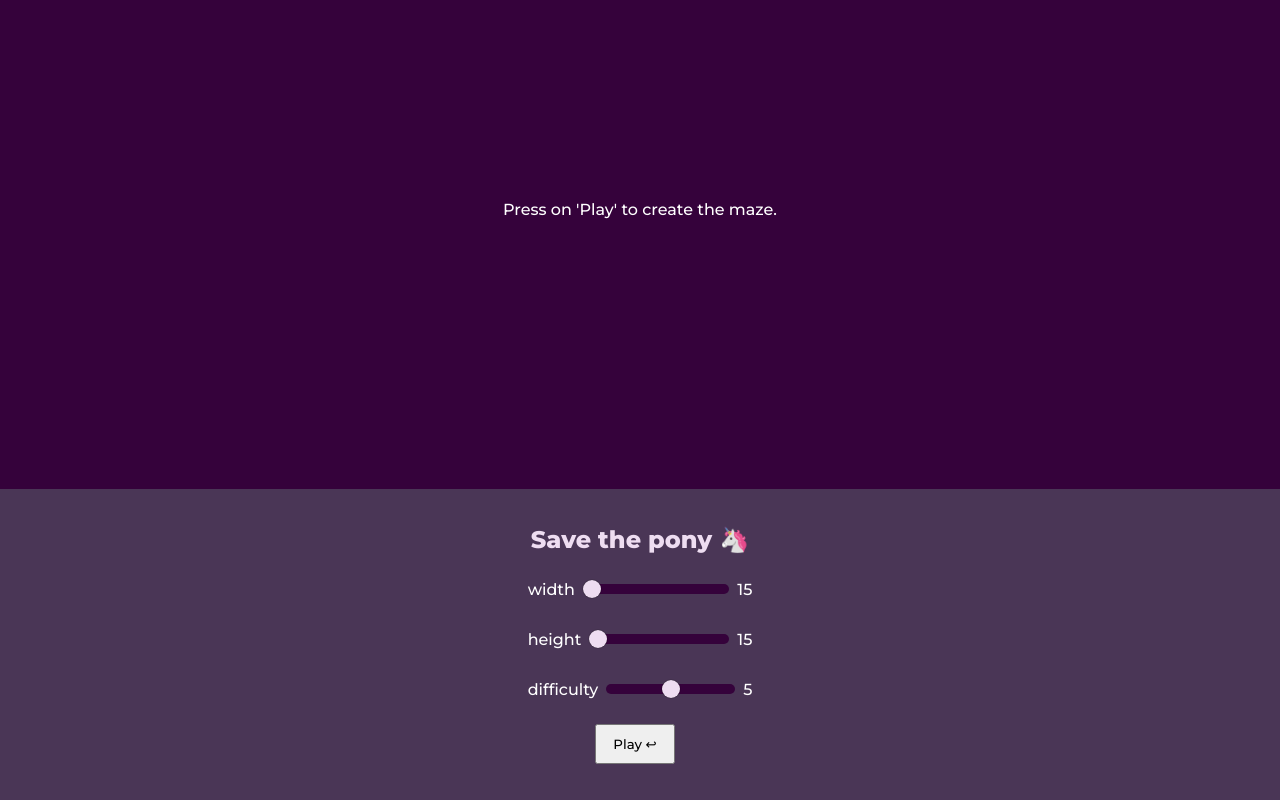
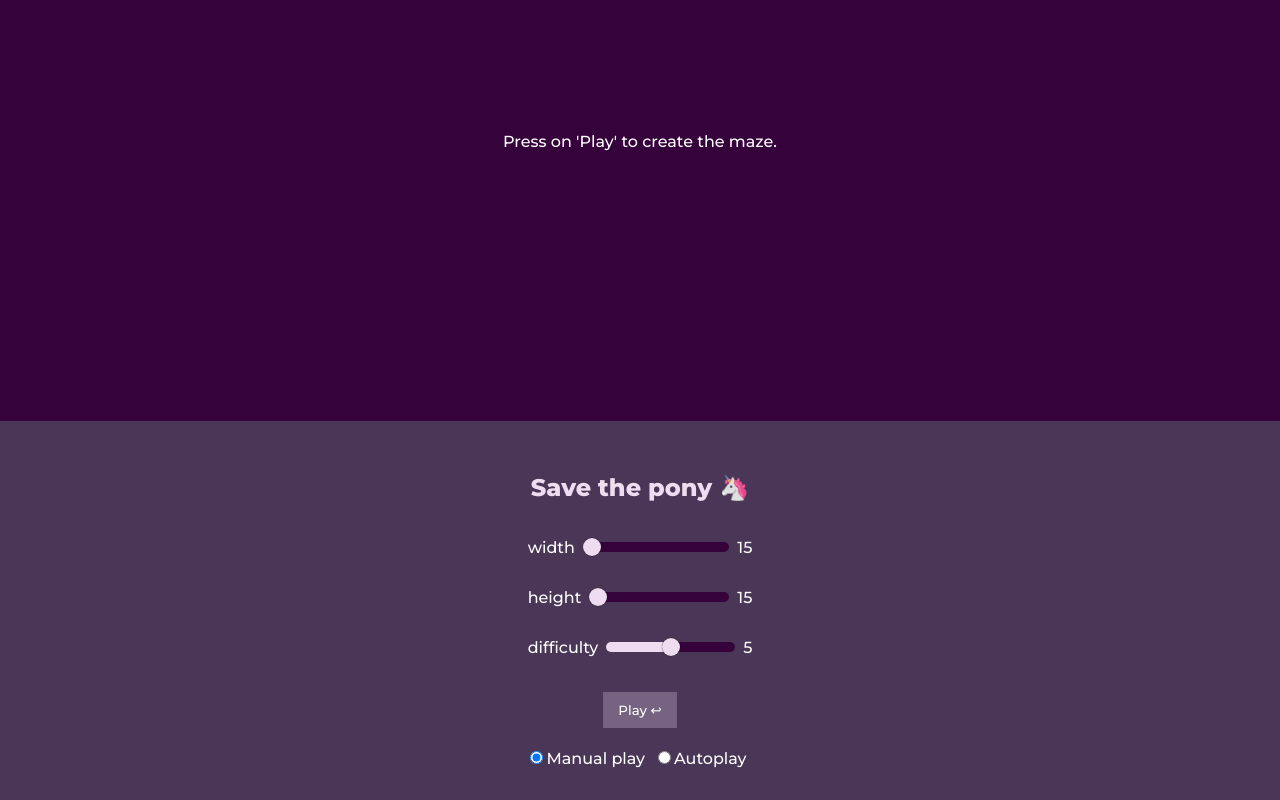
Before and after one commit to dianatofan/Pony-challenge, a React (Create React App) app: page / in a window 1280 px wide. Built offline with nearby package versions, Linux system fonts and the light colour scheme.

Commit message:
Refactor sidebar

```diff
--- a/public/index.html
+++ b/public/index.html
@@ -2,7 +2,7 @@
 <html lang="en">
   <head>
     <meta charset="utf-8" />
-    <link rel="icon" href="%PUBLIC_URL%/horse.png" />
+    <link rel="icon" href="%PUBLIC_URL%/twilightSparkleIcon.png" />
     <meta name="viewport" content="width=device-width, initial-scale=1" />
     <meta name="theme-color" content="#000000" />
     <meta
--- a/src/App.jsx
+++ b/src/App.jsx
@@ -15,6 +15,7 @@ const App = (props) => {
   const [width, setWidth] = useState(15);
   const [height, setHeight] = useState(15);
   const [difficulty, setDifficulty] = useState(5);
+  const [gameMode, setGameMode] = useState("manual-play");
   const { mazeId, maze, resetMaze, resetGame, isGameWon } = props;
 
   useEffect(() => {
@@ -85,9 +86,36 @@ const App = (props) => {
             {mazeId ? "Reset →" : "Play ↩︎"}
           </button>
         </section>
+        <form className="app__mode">
+          <input
+            type="radio"
+            value="manual-play"
+            checked={gameMode === "manual-play"}
+            id="manual-play"
+            onChange={(e) => !mazeId && setGameMode(e.target.value)}
+            name="manual-play"
+          />
+          <label htmlFor="manual-play">Manual play</label>
+          <input
+            type="radio"
+            value="autoplay"
+            checked={gameMode === "autoplay"}
+            id="autoplay"
+            onChange={(e) => !mazeId && setGameMode(e.target.value)}
+            name="autoplay"
+          />
+          <label htmlFor="autoplay">Autoplay</label>
+        </form>
         {mazeId && (
           <p className="app__keyboard-controls">
-            Use <img src={keyboard} width={30} height={30} alt="arrow keys" />{" "}
+            Use{" "}
+            <img
+              src={keyboard}
+              className="app__keyboard-controls-icon"
+              width={30}
+              height={30}
+              alt="arrow keys"
+            />{" "}
             to move the pony.
           </p>
         )}
--- a/src/App.scss
+++ b/src/App.scss
@@ -18,7 +18,7 @@ body {
     color: white;
     width: 20%;
     background: $mediumPurple;
-    padding: 1em;
+    padding: 2rem;
   }
 
   &__maze-container {
@@ -34,7 +34,6 @@ body {
   &__parameters {
     display: flex;
     flex-direction: column;
-    gap: 20px;
   }
 
   &__buttons {
@@ -42,18 +41,28 @@ body {
     &--play {
       margin-right: 10px;
     }
+    &--play, &--pause {
+      background: $lightPurple;
+      color: $white;
+      border: none;
+      cursor: pointer;
+      padding: 10px;
+      width: 100%;
+    }
   }
 
-  button {
-    cursor: pointer;
-    padding: 10px;
-    width: 80px;
+  &__mode {
+    > label {
+      margin-right: 8px;
+    }
   }
 
   &__keyboard-controls {
     display: flex;
     align-items: flex-end;
-    gap: 8px;
+    &-icon {
+      margin: 0 8px;
+    }
   }
 
   &__maze-container {
--- a/src/components/Slider.jsx
+++ b/src/components/Slider.jsx
@@ -1,6 +1,8 @@
 import "./Slider.scss";
+import { useEffect } from "react";
 
 export const Slider = ({ id, name, min, max, value, onChange }) => {
+  // Function that changes the background color of the range input track (before and after the slider thumb)
   const setValue = () => {
     const range = document.getElementById(id);
     const value = ((range.value - range.min) / (range.max - range.min)) * 100;
@@ -9,20 +11,24 @@ export const Slider = ({ id, name, min, max, value, onChange }) => {
     }%, #eeddf1 ${value}%,  #35023b ${value}%,  #35023b 100%)`;
   };
 
+  useEffect(() => {
+    if (value) {
+      setValue();
+    }
+  }, [value]);
+
   return (
     <div className="slider">
       <label htmlFor={id}>{name}</label>
       <input
         type="range"
+        className="slider__input"
         id={id}
         name={name}
         min={min}
         max={max}
         defaultValue={value}
-        onChange={(e) => {
-          setValue();
-          return onChange(e.target.value);
-        }}
+        onChange={(e) => onChange(e.target.value)}
       />
       <label>{value}</label>
     </div>
--- a/src/components/Slider.scss
+++ b/src/components/Slider.scss
@@ -3,20 +3,19 @@
 .slider {
   display: flex;
   align-items: center;
-  gap: 8px;
-}
+  margin: 10px 0;
 
-input[type="range"] {
+  &__input {
     border-radius: 25px;
     height: 10px;
     width: 100%;
     outline: none;
     -webkit-appearance: none;
-  margin: 10px 0;
+    margin: 10px 8px;
     background: $darkPurple;
-}
 
-input[type="range"]::-webkit-slider-thumb {
+    // Chrome, Safari, Opera, iOS browsers
+    &::-webkit-slider-thumb {
       -webkit-appearance: none;
       width: 18px;
       height: 18px;
@@ -26,7 +25,8 @@ input[type="range"]::-webkit-slider-thumb {
       box-shadow: 0 0 1px 0 rgba(0, 0, 0, 1);
     }
 
-input[type="range"]::-moz-range-thumb {
+    // Firefox
+    &::-moz-range-thumb {
       -webkit-appearance: none;
       width: 18px;
       height: 18px;
@@ -35,3 +35,5 @@ input[type="range"]::-moz-range-thumb {
       cursor: pointer;
       box-shadow: 0 0 1px 0 rgba(0, 0, 0, 1);
     }
+  }
+}
```
Also changed, not shown: public/horse.png (deleted), public/twilightSparkleIcon.png (added). Lines whose indentation alone changed are shown as unchanged.
